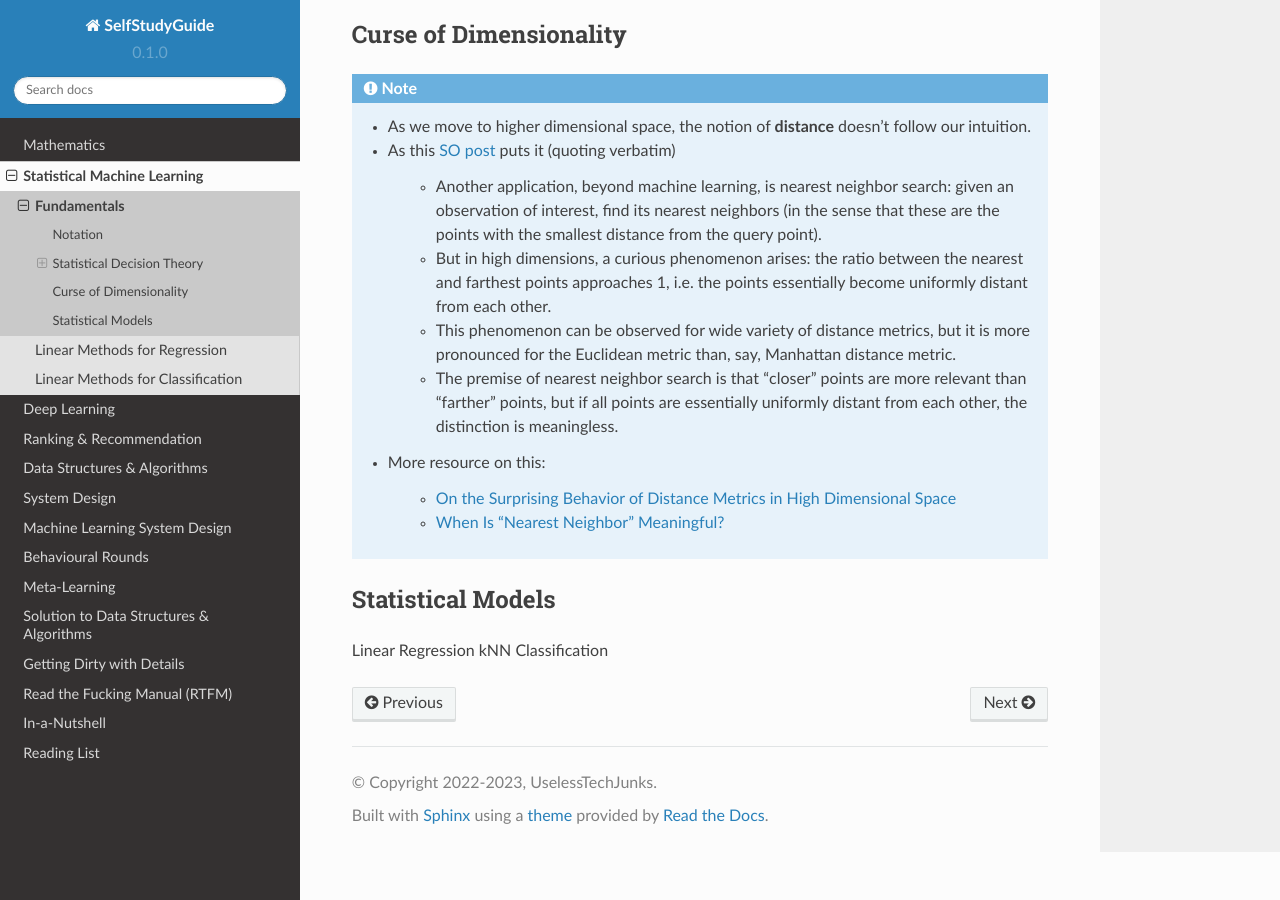
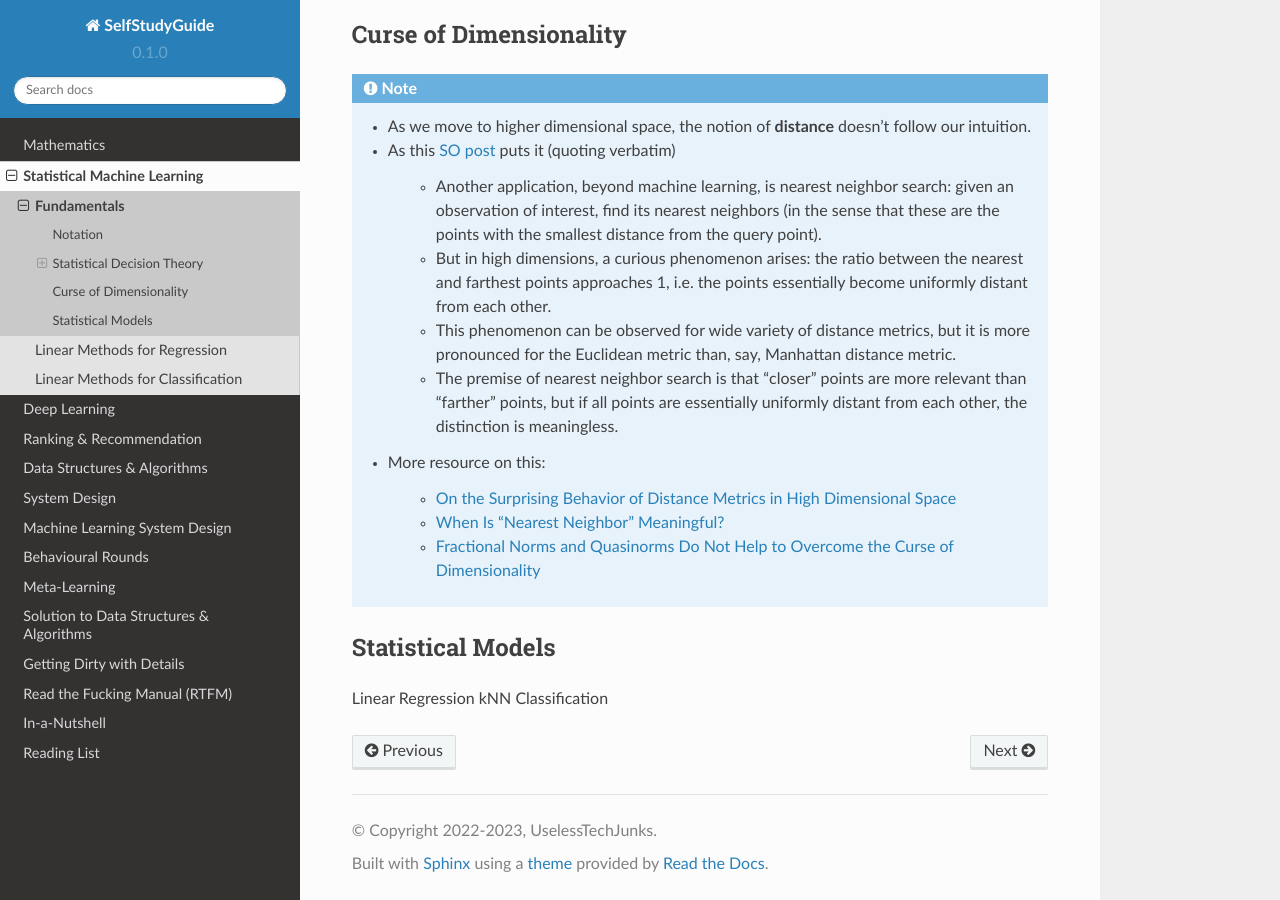
Before and after one commit to uselesstechjunks/leetcode, a Sphinx documentation site: the page built from docs/source/ml/basics.rst, in a window 1280 px wide and 900 px high, scrolled down 3328 px. Built offline with Sphinx 7.4.7 and the Read the Docs theme 2.0.0, drawn with Linux system fonts in a browser that asks for light colours.

Commit message:
Update basics.rst

```diff
--- a/docs/source/ml/basics.rst
+++ b/docs/source/ml/basics.rst
@@ -125,6 +125,7 @@ Curse of Dimensionality
 
 		* `On the Surprising Behavior of Distance Metrics in High Dimensional Space <https://bib.dbvis.de/uploadedFiles/155.pdf>`_
 		* `When Is "Nearest Neighbor" Meaningful? <https://members.loria.fr/MOBerger/Enseignement/Master2/Exposes/beyer.pdf>`_
+		* `Fractional Norms and Quasinorms Do Not Help to Overcome the Curse of Dimensionality <https://www.mdpi.com/1099-4300/22/10/1105/pdf?version=1603175755>`_
 
 **********************************************************************************
 Statistical Models
```
